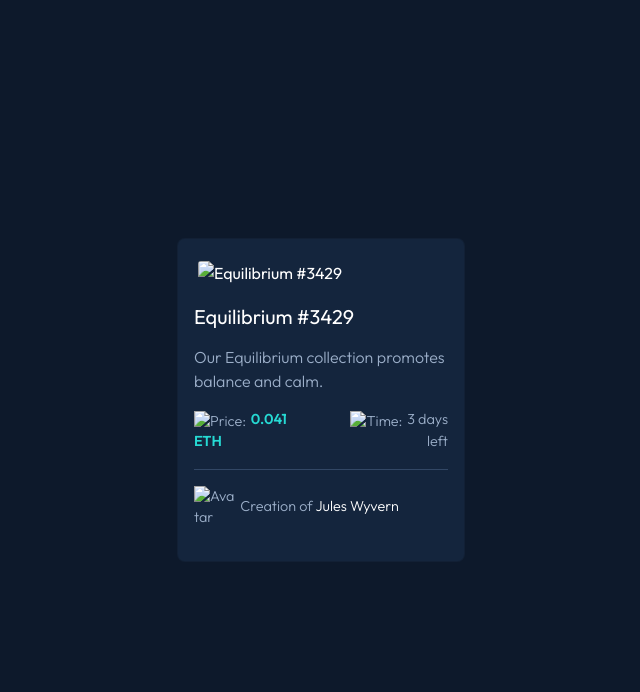
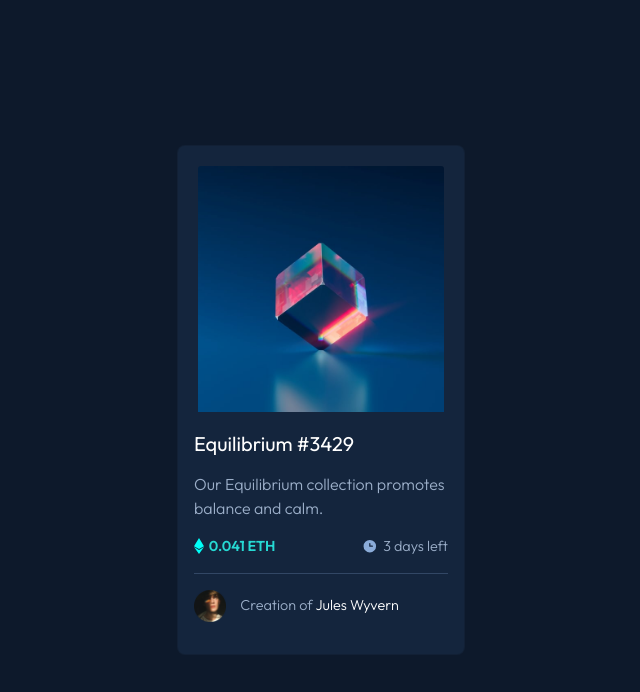
Before and after one commit to K0smic/nft-card-component, a website: page index.html in a window 1280 px wide. Shown: the whole page, without its empty margins (319-959 px from the left). Drawn offline with nearby package versions, Linux system fonts and the light colour scheme; files that its build step writes are made by us from their sources; the site is published under a folder, as on GitHub Pages, so addresses that start at the root find nothing.

Commit message:
Update index.html
Fixed images again.

```diff
--- a/index.html
+++ b/index.html
@@ -22,9 +22,9 @@
           <div class="card">
             <div class="card__image">
               <a href="#">
-                <img src="/images/image-equilibrium.jpg" class="card-img-top" alt="Equilibrium #3429" width="246px" height="246px" />
+                <img src="./images/image-equilibrium.jpg" class="card-img-top" alt="Equilibrium #3429" width="246px" height="246px" />
                 <div class="card__image--hover">
-                  <img src="/images/icon-view.svg" alt="See more..." class="card__image--icon" />
+                  <img src="./images/icon-view.svg" alt="See more..." class="card__image--icon" />
                 </div>
               </a>
             </div>
@@ -35,7 +35,7 @@
                 <div class="col">
                   <img
                     class="card__body__icon"
-                    src="/images/icon-ethereum.svg"
+                    src="./images/icon-ethereum.svg"
                     alt="Price:"
                     width="10px"
                     height="16px"
@@ -43,7 +43,7 @@
                   <span class="eth">0.041 ETH</span>
                 </div>
                 <div class="col text-end">
-                  <img class="card__body__icon" src="/images/icon-clock.svg" alt="Time:" width="16px" height="16px" />
+                  <img class="card__body__icon" src="./images/icon-clock.svg" alt="Time:" width="16px" height="16px" />
                   <span>3 days left</span>
                 </div>
               </div>
@@ -51,7 +51,7 @@
               <div class="card__body__footer">
                 <div class="card__body__author row align-items-center">
                   <div class="col-2">
-                    <img src="/images/image-avatar.png" class="avatar" alt="Avatar" width="32px" height="32px" />
+                    <img src="./images/image-avatar.png" class="avatar" alt="Avatar" width="32px" height="32px" />
                   </div>
                   <div class="col">
                     <span>
```
